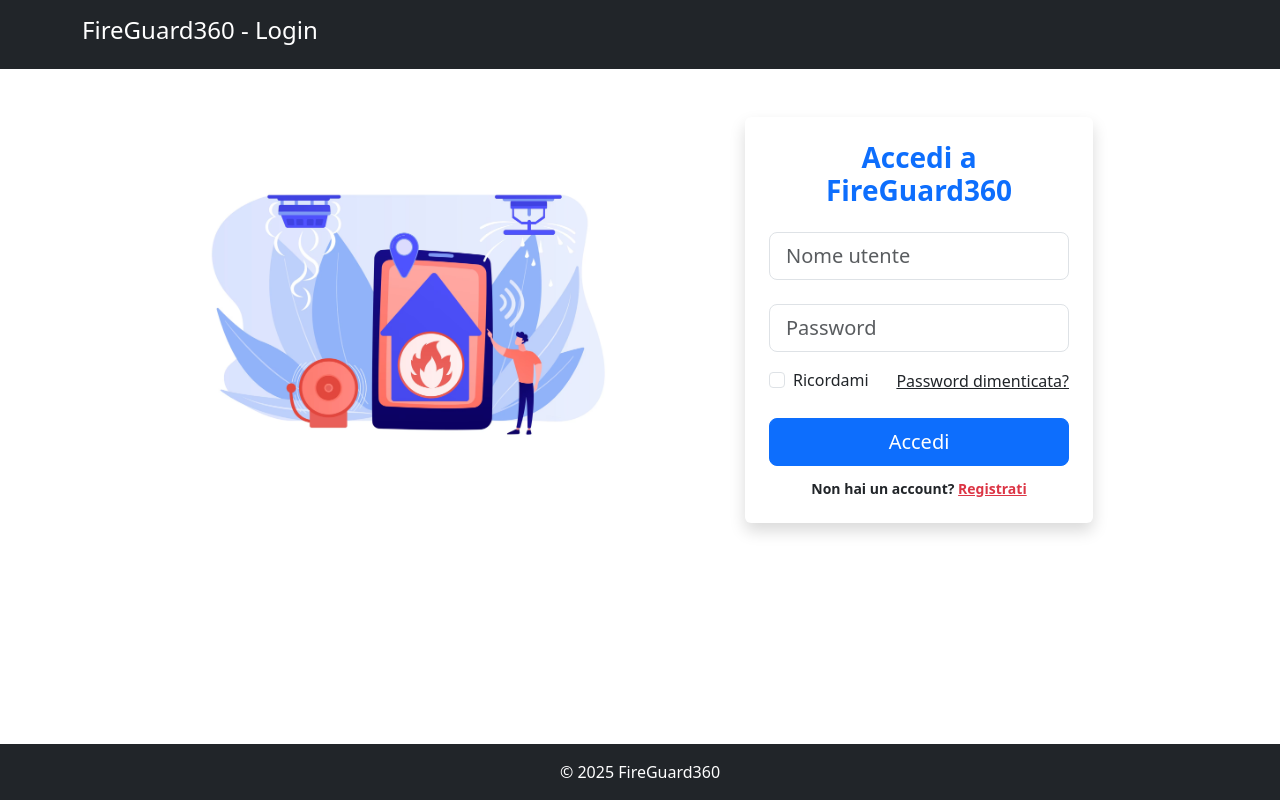
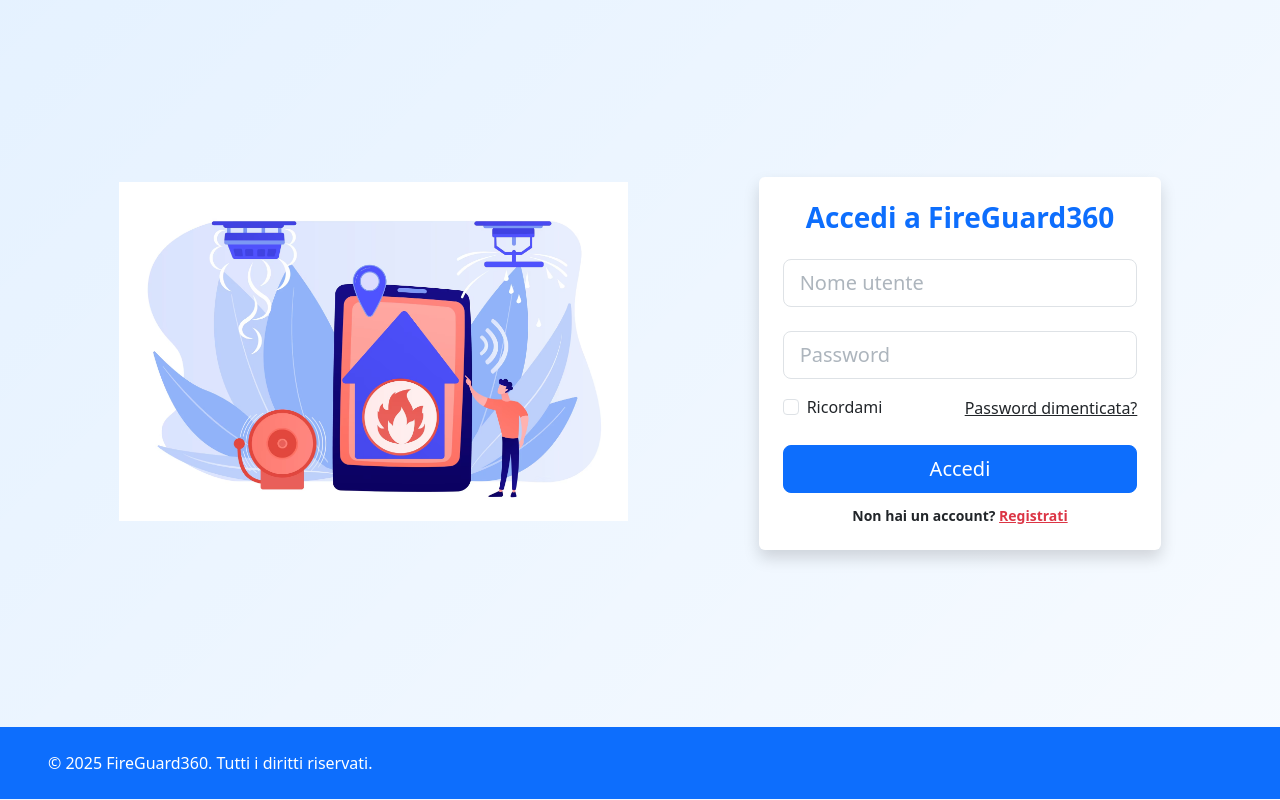
Before and after one commit to osvaldomar144/dashboard_FireGuard360, a Flask app: page /login in a window 1280 px wide. Run offline with Flask 3, Linux system fonts and the light colour scheme.

Commit message:
fix: page login

```diff
--- a/flask-dashboard/static/css/style.css
+++ b/flask-dashboard/static/css/style.css
@@ -1,21 +1,49 @@
 body {
-    font-family: Arial, sans-serif;
-    margin: 0;
-    padding: 0;
+	background: linear-gradient(135deg, rgba(0, 123, 255, 0.1), rgba(0, 123, 255, 0.03));
+	height: 100vh;
 }
 
-header {
-    background: #333;
-    color: white;
-    padding: 1em;
+/******************* LOGIN ***************************/
+.h-custom {
+	height: calc(100vh - 73px);
 }
 
-nav a {
-    color: white;
-    margin-right: 1em;
-    text-decoration: none;
+.form-control::placeholder {
+	color: #adb5bd;
 }
 
-main {
-    padding: 2em;
+.login-card {
+	background-color: white;
+	border-radius: 20px;
+	box-shadow: 0 0 20px rgba(0, 123, 255, 0.1);
+	padding: 40px 30px;
 }
+
+footer {
+	background-color: #0d6efd;
+}
+
+footer a {
+	color: white;
+}
+
+footer a:hover {
+	text-decoration: underline;
+}
+
+.image-container {
+	position: relative;
+	overflow: hidden;
+}
+
+.custom-image {
+	width: 100%;
+	max-width: 400px;
+	height: auto;
+	border-radius: 0px;
+	transition: transform 0.3s ease;
+}
+
+.custom-image:hover {
+	transform: scale(1.02);
+}
--- a/flask-dashboard/templates/layout_base.html
+++ b/flask-dashboard/templates/layout_base.html
@@ -8,7 +8,7 @@
   <!-- CSS -->
   <link href="https://cdn.jsdelivr.net/npm/bootstrap@5.3.3/dist/css/bootstrap.min.css" rel="stylesheet">
   <link rel="stylesheet" href="https://cdnjs.cloudflare.com/ajax/libs/font-awesome/6.4.0/css/all.min.css" />
-  <link rel="stylesheet" href="{{ url_for('static', filename='style.css') }}">
+  <link rel="stylesheet" href="{{ url_for('static', filename='css/style.css') }}">
 
   {% block extra_head %}{% endblock %}
 </head>
--- a/flask-dashboard/templates/layout_login.html
+++ b/flask-dashboard/templates/layout_login.html
@@ -1,17 +1,14 @@
 {% extends "layout_base.html" %}
 
 {% block body %}
-<header class="bg-dark text-white py-3">
-  <div class="container">
-    <h1 class="h4">FireGuard360 - Login</h1>
-  </div>
-</header>
 
-<main class="container my-5">
-  {% block content %}{% endblock %}
+<main class="vh-100">
+    {% block content %}{% endblock %}
+
+    <footer class="d-flex flex-column flex-md-row text-center text-md-start justify-content-between py-4 px-4 px-xl-5">
+      <div class="text-white mb-3 mb-md-0">
+        © 2025 FireGuard360. Tutti i diritti riservati.
+      </div>
+    </footer>
 </main>
-
-<footer class="bg-dark text-white text-center py-3 mt-auto">
-  &copy; 2025 FireGuard360
-</footer>
 {% endblock %}
```
